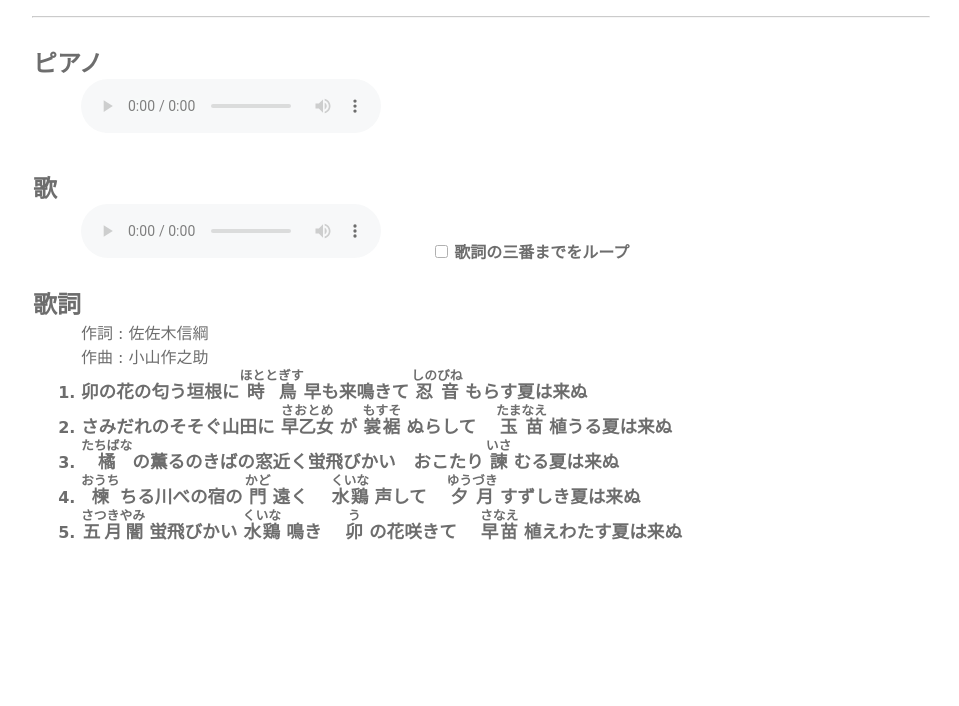
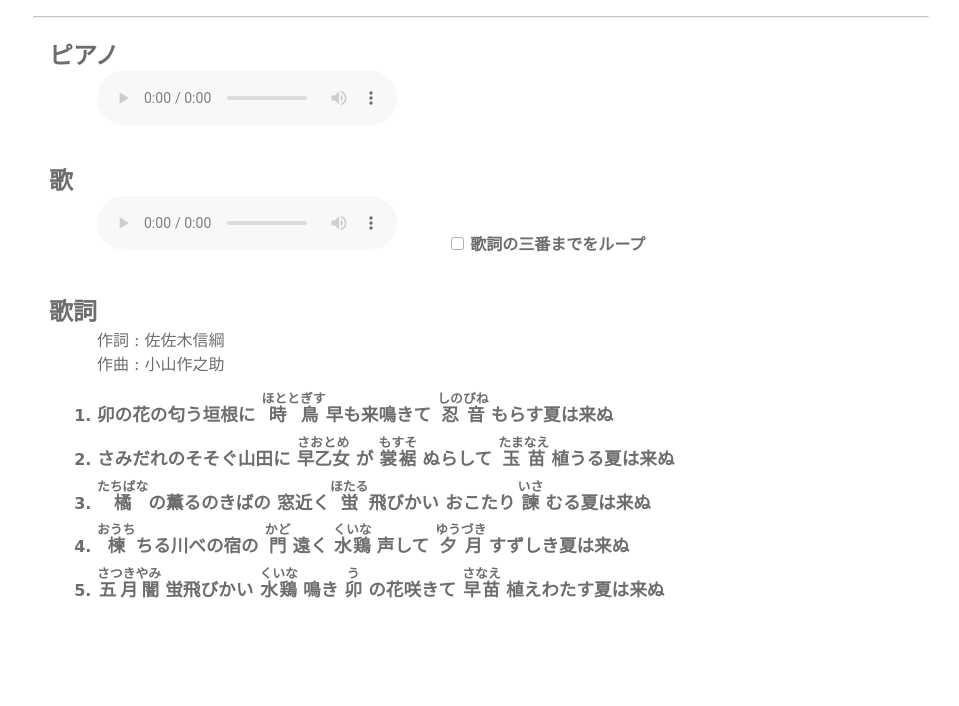
Before and after one commit to zsrtrgh1/natu, a plain HTML site: page index.html in a window 1280 px wide. Shown: the part 94-800 px from the top of the page, without its empty margins (159-1118 px from the left). Drawn offline with Linux system fonts and the light colour scheme; a web font is replaced by a local one.

Commit message:
Update Layout and Javascript

```diff
--- a/index.html
+++ b/index.html
@@ -5,10 +5,11 @@
     <meta http-equiv="X-UA-Compatible" content="IE=edge" />
     <meta name="viewport" content="width=device-width, initial-scale=1.0" />
     <meta property="og:type" content="website" />
+
     <meta property="og:title" content="夏は来ぬ" />
     <meta
       property="og:description"
-      content="「夏は来ぬ」のピアノと歌の再生を行います。3番までのループ再生も可能です。"
+      content="「夏は来ぬ」のピアノと歌のループ再生を行います。3番までのループ再生も可能です。"
     />
     <meta
       property="og:image"
@@ -21,7 +22,7 @@
         -webkit-user-drag: none;
         margin: 0;
         padding: 0;
-        box-sizing: content-box;
+        box-sizing: border-box;
         font-family: "Klee One", cursive;
         font-weight: 600;
       }
@@ -36,10 +37,12 @@
       }
       h1 {
         margin: 1em auto 1em;
+        padding-left: 0.5em;
       }
       hr {
         color: #304ffe;
         height: 0.1px;
+        margin-bottom: 1em;
       }
       div > p {
         font-weight: 400;
@@ -47,9 +50,17 @@
       h2 ~ * {
         margin-left: 3em;
       }
+      div > h2 + div {
+        margin-bottom: 1em;
+      }
       li * {
         font-size: 1.1rem;
-        padding: 0.1em auto 0.1em;
+      }
+      li > p:first-child {
+        margin-top: 0.5em;
+      }
+      span {
+        white-space: nowrap;
       }
       rt {
         font-size: 0.8rem;
@@ -63,11 +74,16 @@
       @keyframes bodyAnimation {
         0% {
           opacity: 0;
-          transform: translateY(-15%);
+          transform: translateY(5%);
         }
         100% {
           opacity: 1;
           transform: translateY(0%);
+        }
+      }
+      @media (max-width: 800px) {
+        body > * {
+          width: 100%;
         }
       }
     </style>
@@ -94,27 +110,32 @@
         src="voice.mp3"
         id="voice"
       ></audio>
+      <span>
         <label for="three"
           ><input type="checkbox" id="three" />歌詞の三番までをループ</label
         >
+      </span>
     </div>
     <div>
       <h2>歌詞</h2>
+      <div>
         <p>作詞 : 佐佐木信綱</p>
         <p>作曲 : 小山作之助</p>
+      </div>
       <ol>
         <li class="lyric">
           <p onclick="pianoPlay(12);">
+            <span> 卯の花の匂う垣根に </span>
             <span>
-              卯の花の匂う垣根に
               <ruby>
                 <rb>時鳥</rb>
                 <rp>（</rp>
                 <rt>ほととぎす</rt>
                 <rp>）</rp>
               </ruby>
-              早も来鳴きて</span
-            ><span>
+              早も来鳴きて
+            </span>
+            <span>
               <ruby>
                 <rb>忍音</rb>
                 <rp>（</rp>
@@ -127,13 +148,15 @@
         </li>
         <li class="lyric">
           <p onclick="pianoPlay(35);">
-            さみだれのそそぐ山田に
+            <span>さみだれのそそぐ山田に</span>
+            <span>
               <ruby>
                 <rb>早乙女</rb>
                 <rp>（</rp>
                 <rt>さおとめ</rt>
-              <rp>）</rp> </ruby
-            >が
+                <rp>）</rp>
+              </ruby>
+              が
               <ruby>
                 <rb>裳裾</rb>
                 <rp>（</rp>
@@ -141,6 +164,8 @@
                 <rp>）</rp>
               </ruby>
               ぬらして
+            </span>
+            <span>
               <ruby>
                 <rb>玉苗</rb>
                 <rp>（</rp>
@@ -148,17 +173,32 @@
                 <rp>）</rp>
               </ruby>
               植うる夏は来ぬ
+            </span>
           </p>
         </li>
         <li class="lyric">
           <p onclick="pianoPlay(57);">
+            <span>
               <ruby>
                 <rb>橘</rb>
                 <rp>（</rp>
                 <rt>たちばな</rt>
                 <rp>）</rp>
               </ruby>
-            の薫るのきばの窓近く蛍飛びかい　おこたり
+              の薫るのきばの
+            </span>
+            <span>
+              窓近く
+              <ruby>
+                <rb>蛍</rb>
+                <rp>（</rp>
+                <rt>ほたる</rt>
+                <rp>）</rp>
+              </ruby>
+              飛びかい
+            </span>
+            <span>
+              おこたり
               <ruby>
                 <rb>諫</rb>
                 <rp>（</rp>
@@ -166,10 +206,12 @@
                 <rp>）</rp>
               </ruby>
               むる夏は来ぬ
+            </span>
           </p>
         </li>
         <li class="lyric">
           <p onclick="pianoPlay(93);">
+            <span>
               <ruby>
                 <rb>楝</rb>
                 <rp>（</rp>
@@ -177,6 +219,8 @@
                 <rp>）</rp>
               </ruby>
               ちる川べの宿の
+            </span>
+            <span>
               <ruby>
                 <rb>門</rb>
                 <rp>（</rp>
@@ -191,6 +235,8 @@
                 <rp>）</rp>
               </ruby>
               声して
+            </span>
+            <span>
               <ruby>
                 <rb>夕月</rb>
                 <rp>（</rp>
@@ -198,10 +244,12 @@
                 <rp>）</rp>
               </ruby>
               すずしき夏は来ぬ
+            </span>
           </p>
         </li>
         <li class="lyric">
           <p onclick="pianoPlay(116);">
+            <span>
               <ruby>
                 <rb>五月闇</rb>
                 <rp>（</rp>
@@ -209,6 +257,8 @@
                 <rp>）</rp>
               </ruby>
               蛍飛びかい
+            </span>
+            <span>
               <ruby>
                 <rb>水鶏</rb>
                 <rp>（</rp>
@@ -223,6 +273,8 @@
                 <rp>）</rp>
               </ruby>
               の花咲きて
+            </span>
+            <span>
               <ruby>
                 <rb>早苗</rb>
                 <rp>（</rp>
@@ -230,6 +282,7 @@
                 <rp>）</rp>
               </ruby>
               植えわたす夏は来ぬ
+            </span>
           </p>
         </li>
       </ol>
@@ -241,13 +294,13 @@
       var lyric = document.getElementsByClassName("lyric");
       const LIMIT = 80.7;
 
-      piano.addEventListener("timeupdate", function () {
+      piano.addEventListener("timeupdate", () => {
         if (three.checked && piano.currentTime >= LIMIT) {
           piano.currentTime = 0;
           piano.play();
         }
       });
-      voice.addEventListener("timeupdate", function () {
+      voice.addEventListener("timeupdate", () => {
         if (three.checked && voice.currentTime >= LIMIT - 5.2) {
           voice.currentTime = 0;
           voice.play();
@@ -260,7 +313,10 @@
         lyric[3].style.color = "#000000";
         lyric[4].style.color = "#000000";
       }
-      piano.addEventListener("timeupdate", function () {
+      piano.addEventListener("pause", () => {
+        allBlack();
+      });
+      piano.addEventListener("timeupdate", () => {
         if (piano.currentTime >= 142) {
           allBlack();
         } else if (piano.currentTime >= 116) {
@@ -285,8 +341,10 @@
         }
       });
       function pianoPlay(time) {
+        if (voice.paused) {
           piano.currentTime = time;
           piano.play();
+        }
       }
     </script>
   </body>
```
Lines whose indentation alone changed are shown as unchanged.
